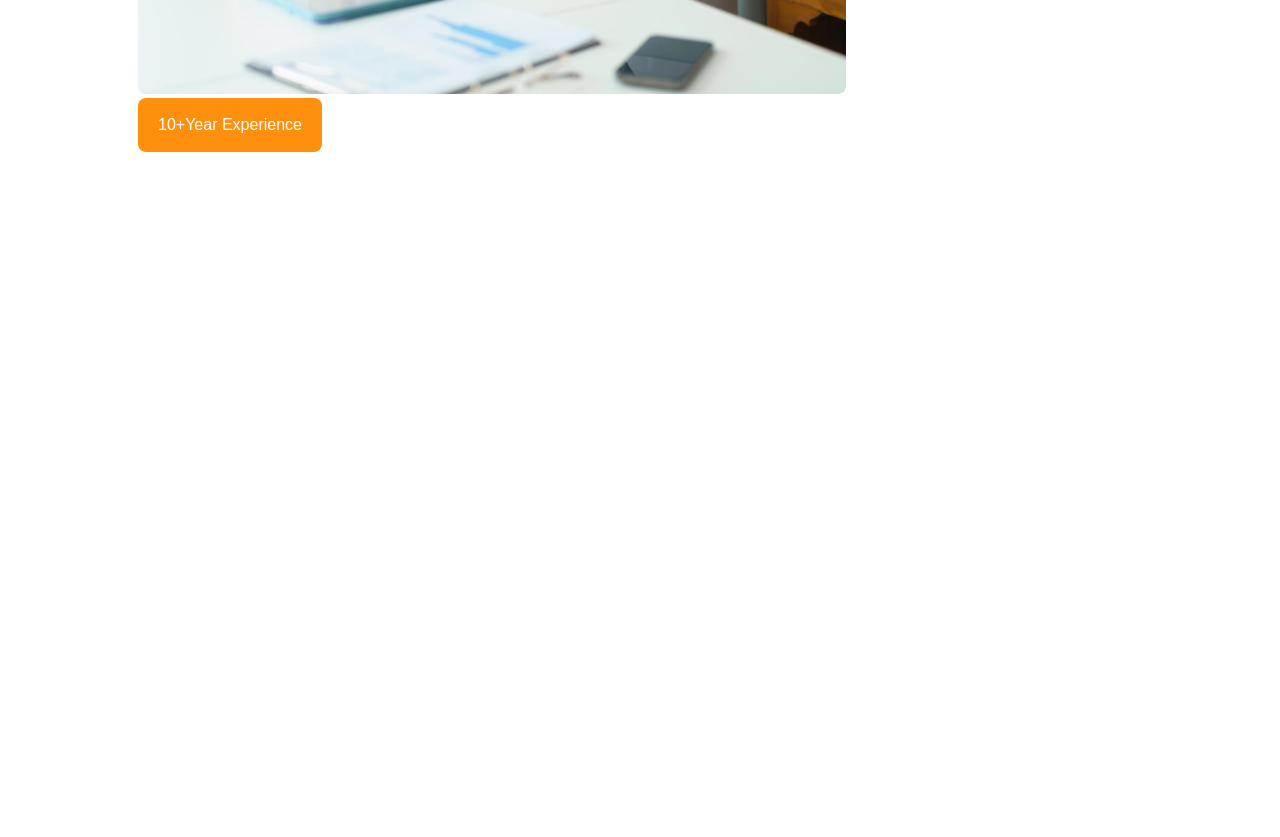
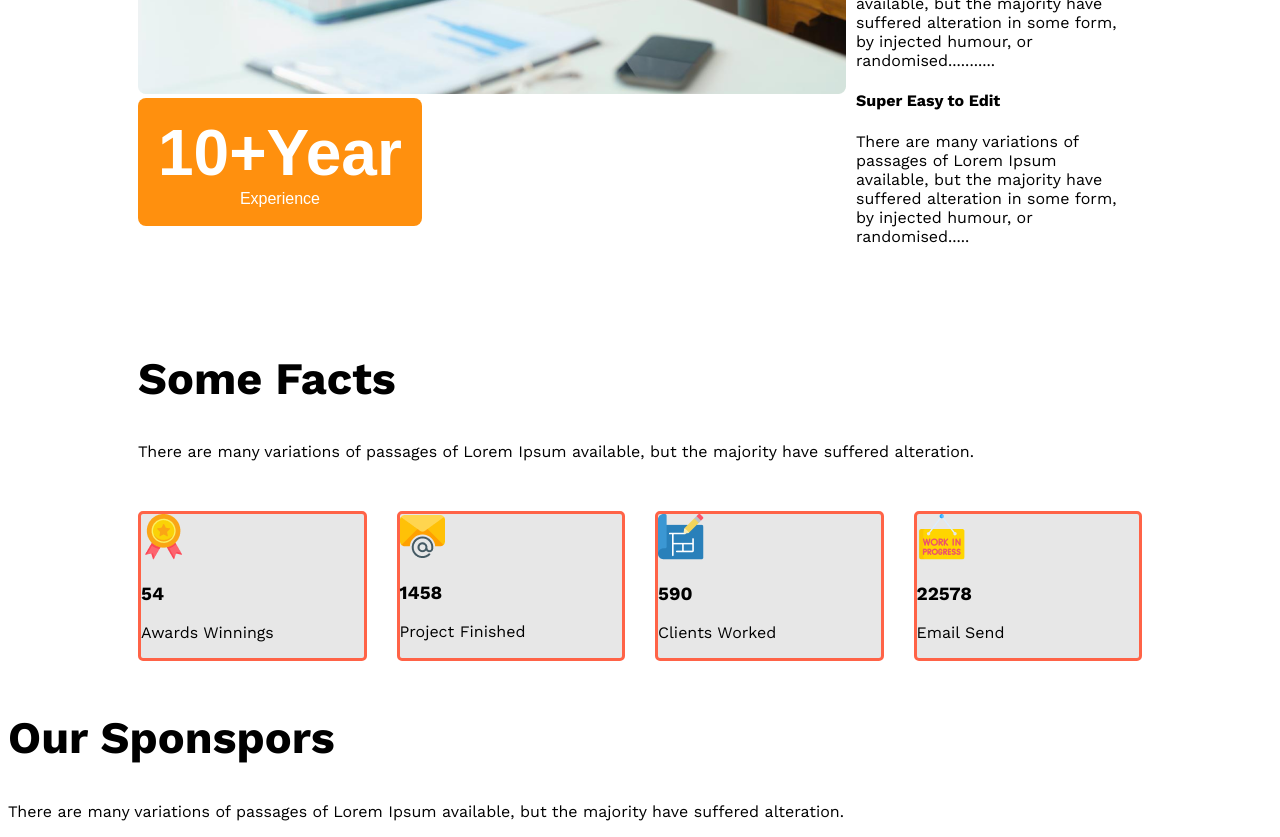
Before and after one commit to runa-hub/my-2nd-architect-repo, a plain HTML site: page index.html in a window 1280 px wide. Shown: the part 3011-3848 px from the top of the page. Before the commit the page ends 3243 px from the top, so only its background shows below. Drawn offline with nearby package versions, Linux system fonts and the light colour scheme.

Commit message:
adeed four icon images

```diff
--- a/index.html
+++ b/index.html
@@ -52,17 +52,18 @@ Group of Architects
         <section class="features-summary display-flex">
             <div class="img-show">
                 <img src="images/architect.png" alt="standing a architec female">
-                <button class="btn-primary">10+Year
+                <button class="btn-primary"> <span class="btn-class">10+Year</span><br>
             Experience</button>
 
             </div>
             <div class="features-design">
                     <div >
-                <div class="design-class"><h3 class="design-title">Features you will love & enjoy</h3>
+                <div class="design-class">
+                    <h2 class="design-title">Features you will love & enjoy</h2>
                 <p class="design-description">There are many variations of passages of Lorem Ipsum available, but the majority have suffered alteration in some form, by injected humour, or randomised words which don't look even</p>
 
                 </div>
-                    <div >
+
                <div>
                 <h4 class="summary">Dexktop & Mobile Version</h4>
                 <p>There are many variations of passages of Lorem Ipsum available, but the majority have suffered alteration in some form, by injected humour, or randomised...........</p>
@@ -85,6 +86,37 @@ Group of Architects
 
             </div>
         </section>
+        <section class="main-fact">
+            <h1 class="fact">Some Facts</h1>
+            <p class="fact-pera">There are many variations of passages of Lorem Ipsum available, but the majority have suffered alteration.</p>
+        </section>
+        <section class="icons display-flex">
+            <div class="Awards">
+                <img src="images/icons/ribon.png" alt="madel">
+                <h3>54</h3>
+                <p>Awards Winnings</p>
+            </div>
+             <div class="Awards">
+                <img src="images/icons/email.png" alt="email">
+                <h3>1458</h3>
+                <p>Project Finished</p>
+            </div>
+             <div class="Awards">
+                <img src="images/icons/projects.png" alt="project icon">
+                <h3>590</h3>
+                <p>Clients Worked</p>
+            </div>
+             <div class="Awards">
+                <img  class= "icon-img" src="images/icons/customers.png" alt="handuo">
+                <h3 class="icon-head">22578</h3>
+                <p class="icon-pera">Email Send</p>
+            </div>
+        </section>
+        <section class="sponspores">
+            <h1 class="users">Our Sponspors</h1>
+            <p>There are many variations of passages of Lorem Ipsum available, but the majority have suffered alteration.</p>
+
+        </section>
 
     </main>
     <footer>
--- a/styles/arcitect.css
+++ b/styles/arcitect.css
@@ -34,6 +34,18 @@
   margin: 0 auto
   ;
 }
+.Awards{background-color: #E7E7E7;
+border: solid tomato;
+border-radius: 5px;
+justify-content: center;
+align-items: center;
+
+}
+.icon-img{
+  align-items: center;
+}
+
+
 
 /* header styles */
 
@@ -127,3 +139,36 @@
   grid-template-rows: repeat(1,1fr);
   padding: 10px;
 }
+.summery{
+  font-weight: bold;
+  font-size: 20px;
+}
+.design-title{
+  font-weight: 800;
+  font-size: 3rem;
+}
+.btn-class{
+  font-weight: bold;
+  font-size: 64px;
+}
+.main-fact{
+  margin: 20px 130px;
+}
+.fact{
+  font-weight: bold;
+  font-size: 45px;
+}
+.fact-pera{
+font-size: 16px;
+}
+.icons{
+  display: grid;
+  grid-template-columns: repeat(4, 1fr);
+  column-gap: 30px;
+  margin: 50px 130px;
+
+}
+.users{
+  font-weight: bold;
+  font-size: 45px;
+}
```
